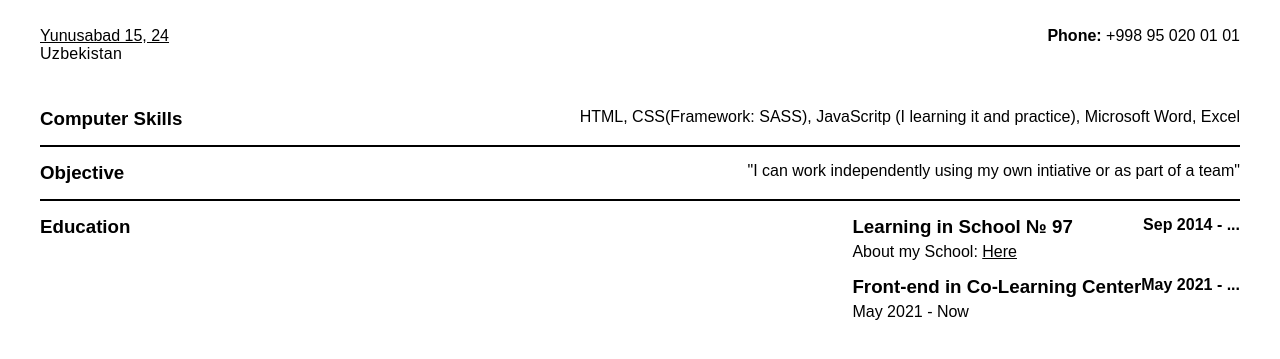
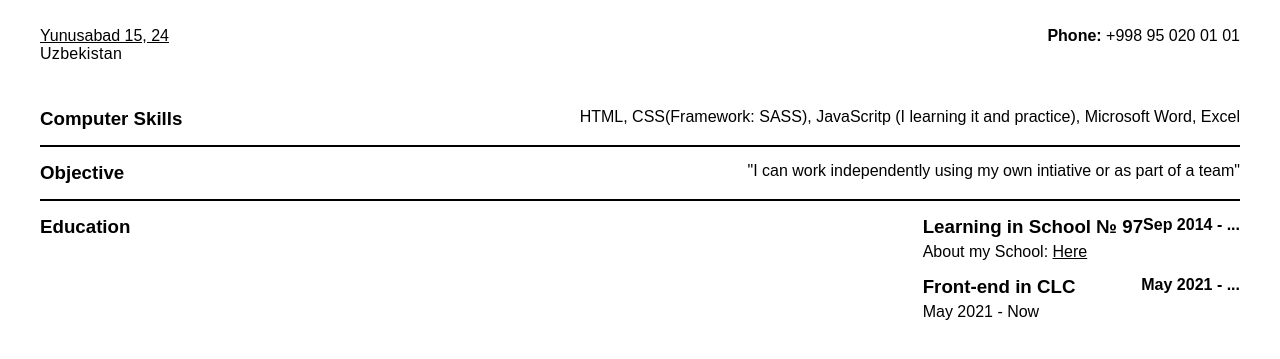
Before and after one commit to TurabovRich/CV, a plain HTML site: page index.html in a window 1280 px wide. Shown: the part 183-542 px from the top of the page. Drawn offline with Linux system fonts and the light colour scheme.

Commit message:
Add files via upload

```diff
--- a/index.html
+++ b/index.html
@@ -64,7 +64,7 @@
                             </div>
                             <div class="card">
                                 <div class="learn-place">
-                                    <h3>Front-end in Co-Learning Center</h3>
+                                    <h3>Front-end in CLC</h3>
                                     <p>
                                         May 2021 - Now
                                     </p>
```
